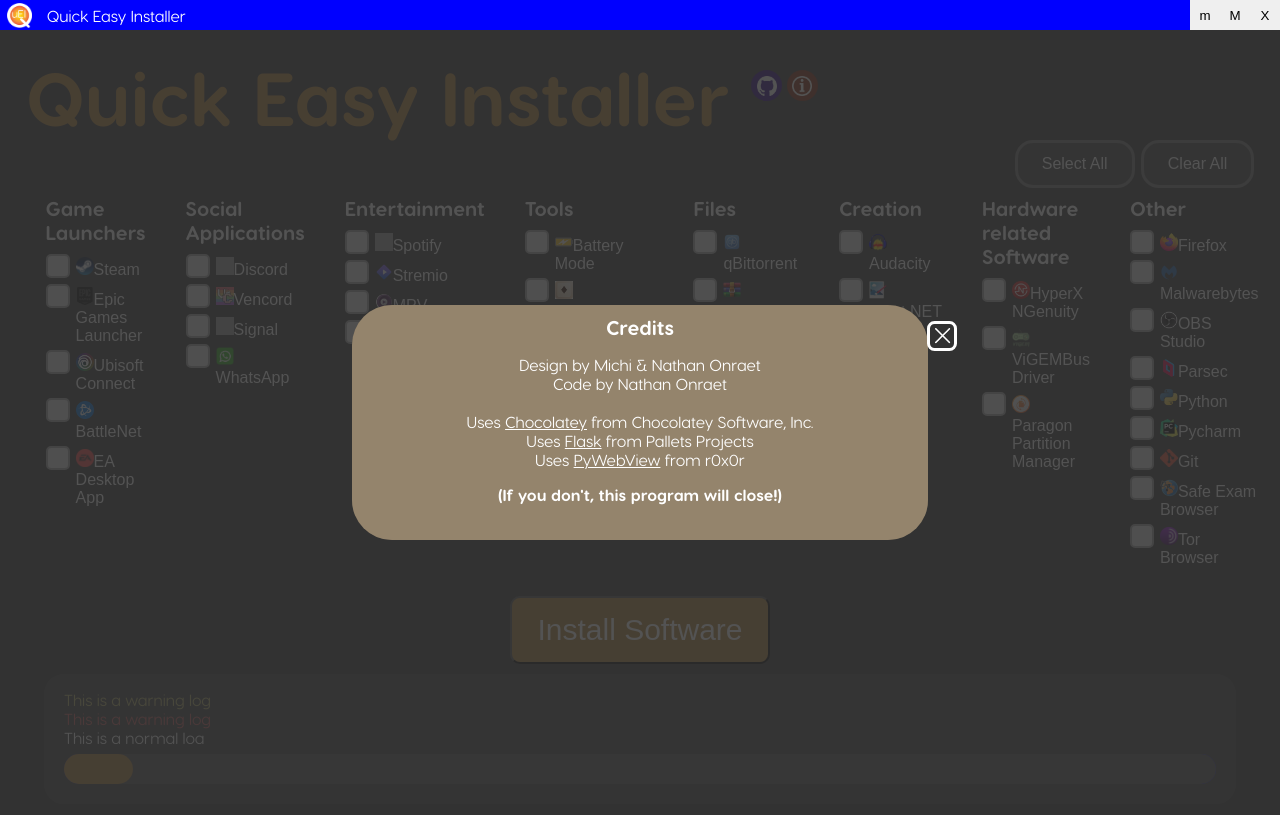
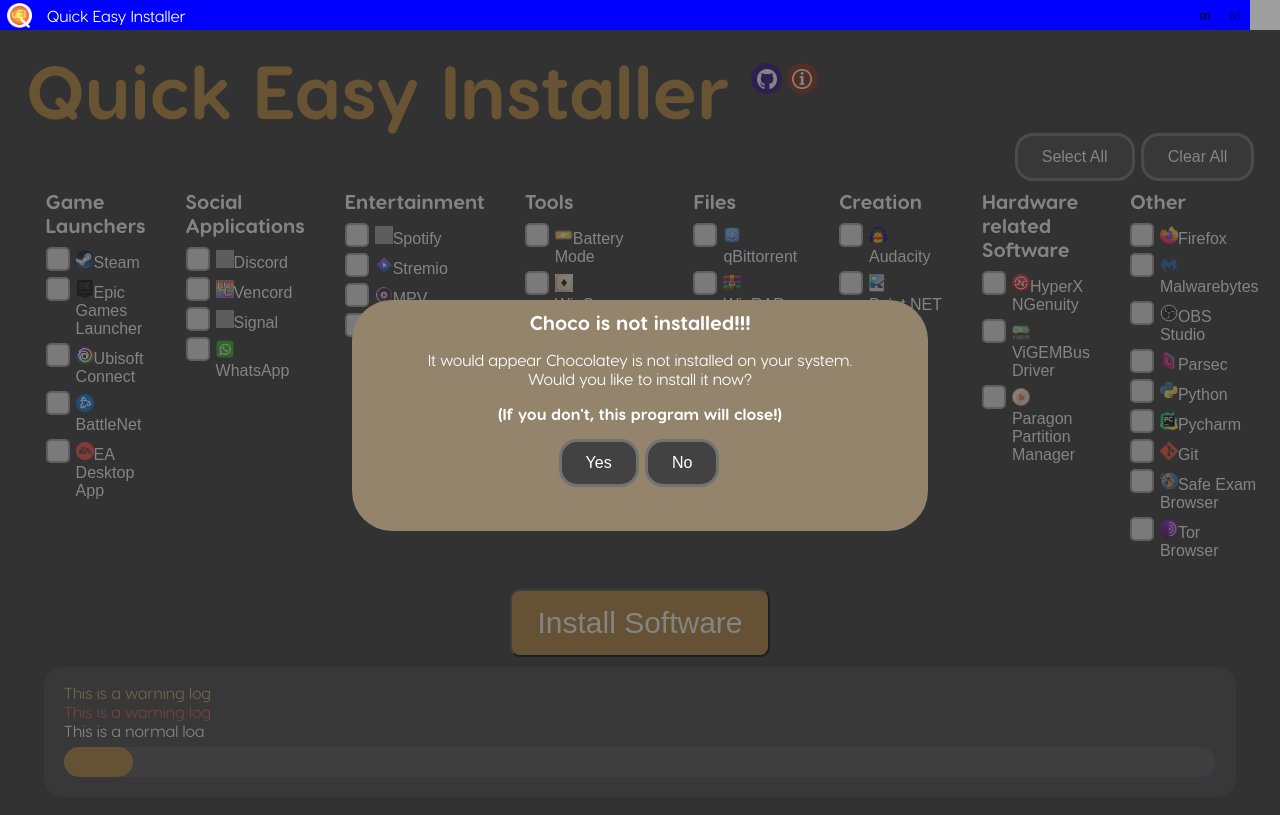
Before and after one commit to Thegamefire/QuickEasyInstaller, a Flask app: page / in a window 1280 px wide. After the commit the page ends 777 px from the top, so only its background shows below. Run offline with Flask 2, Linux system fonts and the light colour scheme; data that the repository does not hold is empty; parts of the project's set-up code (start-up, migrations or seed data) failed here and were passed over; some libraries are stand-ins or nearby versions; grey boxes are pictures that could not be loaded.

Commit message:
-Small Design Changes

```diff
--- a/static/styles/style.css
+++ b/static/styles/style.css
@@ -29,7 +29,7 @@ h1 {
     font-size: 75px;
     margin-left: 2%;
     color: #b98533;
-    margin-top: 20px;
+    margin-top: 12.5px;
     margin-bottom: 0px;
     display: inline-block;
 }
@@ -140,7 +140,7 @@ form {
     height: 30px;
     padding: 0;
     position: absolute;
-    background-color: red;
+    background-color: transparent;
     display: flex;
 }
 .window-btn {
@@ -149,6 +149,27 @@ form {
     margin: 0;
     right: 0;
     border: 0;
+}
+#close-app-btn {
+    background-image: url("https://cdn-icons-png.flaticon.com/512/2618/2618352.png");
+    background-color: rgba(230, 230, 230, 0);
+    background-size: 30px 30px;
+}
+#close-app-btn:hover {
+    background-color: rgba(230, 0, 0, 1);
+}
+#minimize-app-btn {
+    background-image: url("");
+    background-color: rgba(230, 230, 230, 0);
+    background-size: 30px 30px;
+}
+#minimize-app-btn:hover {
+    background-color: rgba(230, 230, 230, 0.5);
+}
+#maximize-app-btn {
+    background-image: url('');
+    background-color: transparent;
+    opacity: 0.5;
 }
 
 /* Social Links */
@@ -194,7 +215,7 @@ form {
 
 .alert-container{
     width: 100%;
-    height: 785px;
+    height: 770px;
     box-sizing: border-box;
     background-color: rgba(50, 50, 50, 0.6);
     z-index: 20;
@@ -222,6 +243,10 @@ form {
 
 .alert-title {
     margin-top: 10px;
+}
+#credits-alert-container {
+    display: none;
+    opacity: 0;
 }
 #close-credits-btn {
     width: 17px;
--- a/templates/index.html
+++ b/templates/index.html
@@ -11,8 +11,8 @@
     <span id="window-title">Quick Easy Installer</span>
     <div id="window-btn-container">
         <button class="window-btn" id="minimize-app-btn">m</button>
-        <button class="window-btn">M</button>
-        <button class="window-btn" id="close-app-btn">X</button>
+        <button class="window-btn" id="maximize-app-btn">M</button>
+        <button class="window-btn" id="close-app-btn"></button>
     </div>
 </div>
 
```
